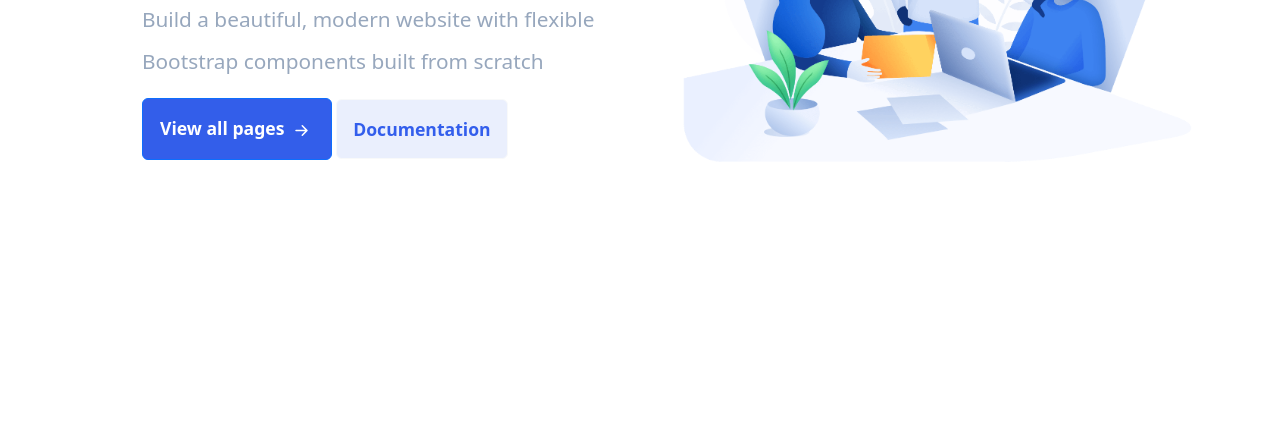
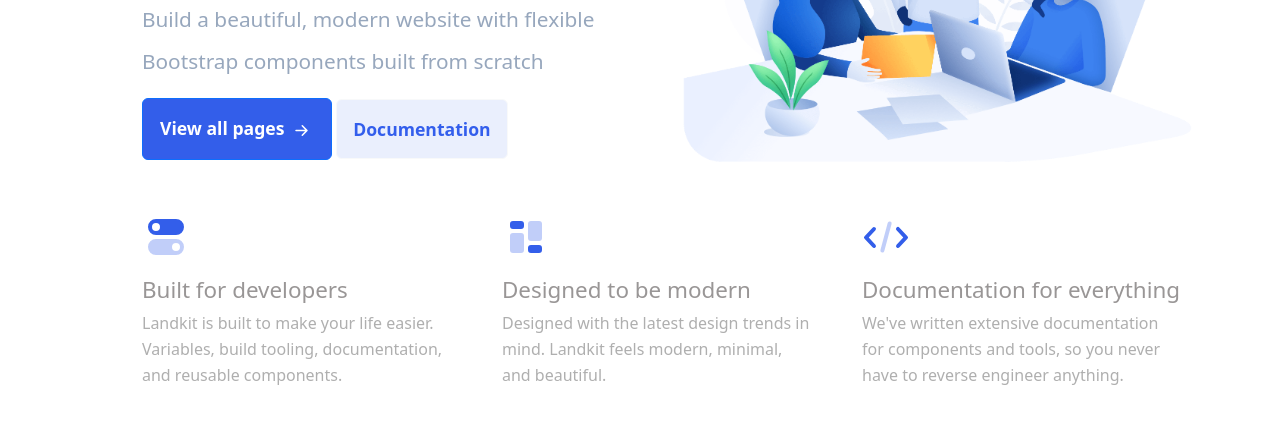
Before and after one commit to Simo0501/Bootstrap, a plain HTML site: page index.html in a window 1280 px wide. Shown: the part 339-762 px from the top of the page. Drawn offline with nearby package versions, Linux system fonts and the light colour scheme.

Commit message:
aggiunto info

```diff
--- a/css/style.css
+++ b/css/style.css
@@ -92,7 +92,7 @@
   }
 }
 
-/* .info{
+.info{
   display: flex;
   justify-content: center;
   align-items: center;
@@ -113,4 +113,4 @@
 }
 @media screen and (max-width: 992px) {
 
-} */
+}
--- a/index.html
+++ b/index.html
@@ -59,7 +59,7 @@
       </div>
     </div>
 
-    <!-- <div class="row row-content info">
+    <div class="row row-content info">
       <div class="col-4 col-md-4 col-sm-12">
         <svg width="48" height="48" viewBox="0 0 24 24" xmlns="http://www.w3.org/2000/svg"><g fill="none" fill-rule="evenodd"><path d="M0 0h24v24H0z"></path><path d="M7 3h10a4 4 0 110 8H7a4 4 0 110-8zm0 6a2 2 0 100-4 2 2 0 000 4z" fill="#335EEA"></path><path d="M7 13h10a4 4 0 110 8H7a4 4 0 110-8zm10 6a2 2 0 100-4 2 2 0 000 4z" fill="#335EEA" opacity=".3"></path></g></svg>
         <h4 class="f5">Built for developers</h4>
@@ -84,7 +84,7 @@
           have to reverse engineer anything.
         </p>
       </div>
-    </div> -->
+    </div>
   </div>
  </div>
 </body>
```
